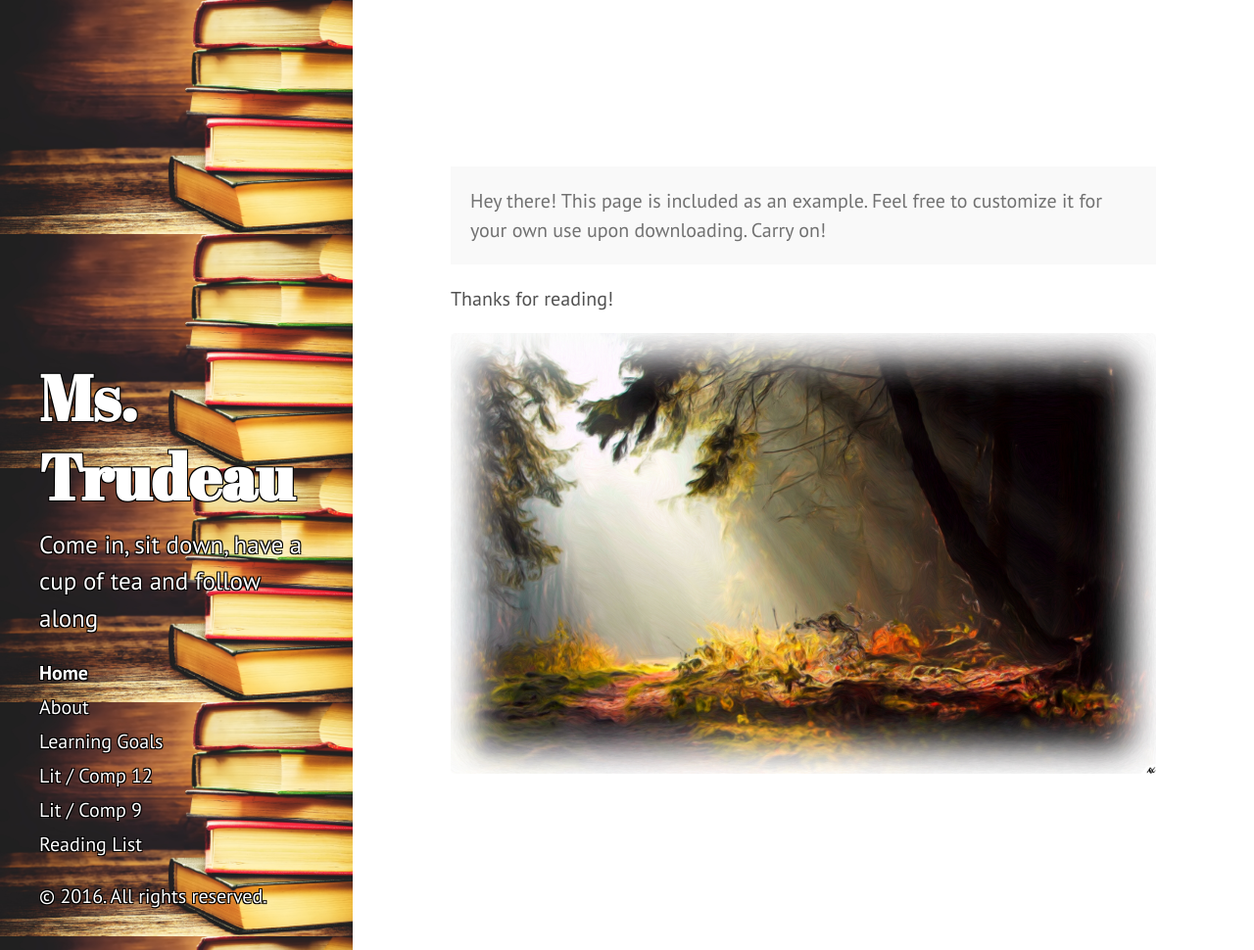
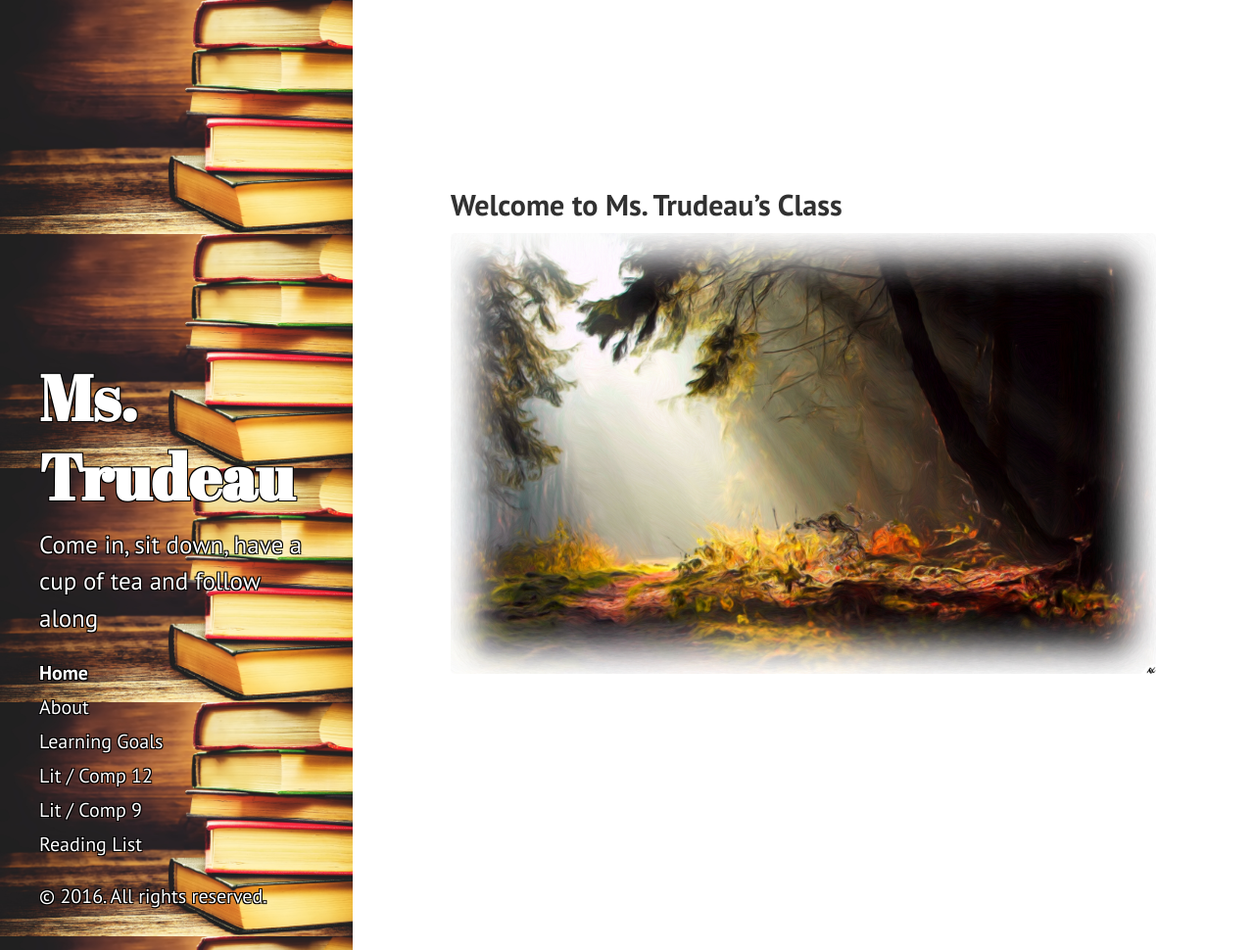
Before and after one commit to JourdanTrudeau/JourdanTrudeau.github.io, a Jekyll site: the page built from index.md, in a window 1280 px wide and 970 px high. Shown: the whole window at 98% size. Built offline with Jekyll 4.4.1, drawn with Linux system fonts in a browser that asks for light colours.

Commit message:
Modify index.md

```diff
--- a/index.md
+++ b/index.md
@@ -4,10 +4,6 @@
 layout: default
 ---
 
-<p class="message">
-  Hey there! This page is included as an example. Feel free to customize it for your own use upon downloading. Carry on!
-</p>
-
-Thanks for reading!
+## Welcome to Ms. Trudeau's Class
 
 ![on_the_forest_floor_by_whatyoucallhome-d42ska7.jpg]({{site.baseurl}}media/on_the_forest_floor_by_whatyoucallhome-d42ska7.jpg)
```
